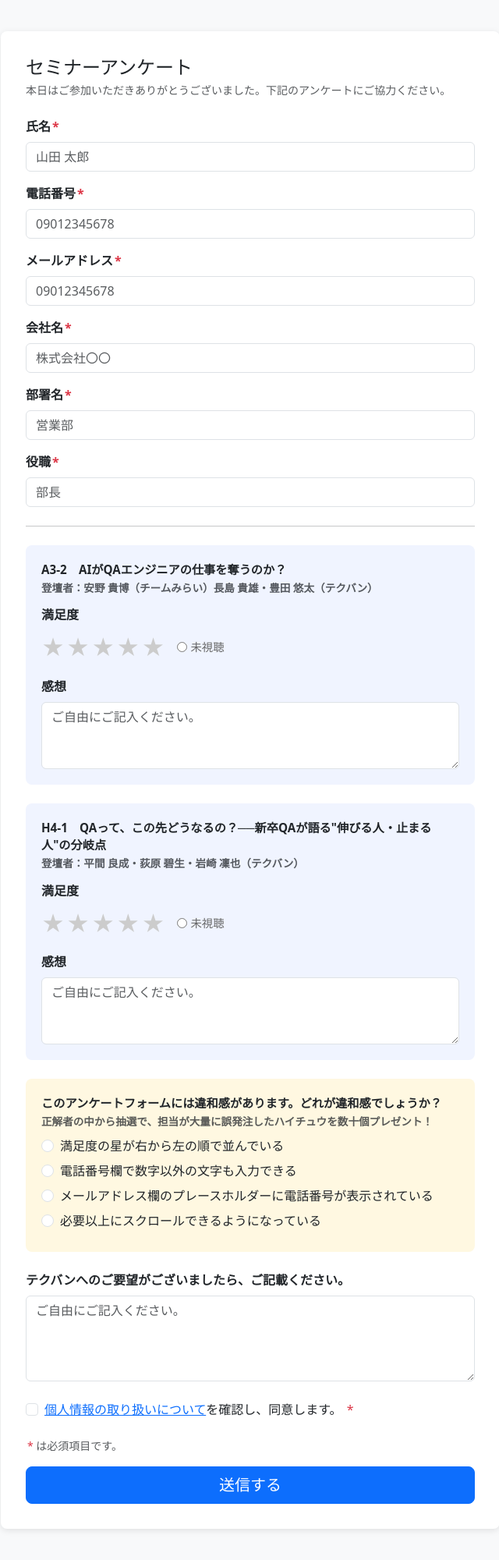
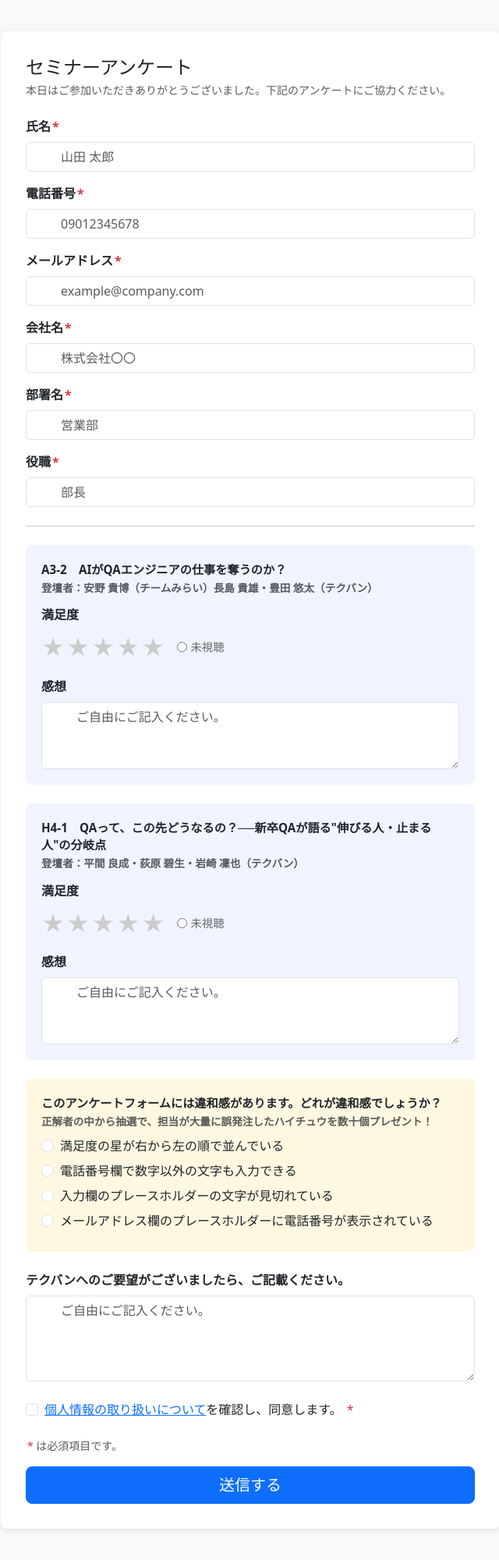
Before and after one commit to Kishi-Satoshi/survey, a Flask app: page / in a window 1280 px wide. Shown: the whole page at 78% size, without its empty margins (319-959 px from the left). Run offline with Flask 3, Linux system fonts and the light colour scheme.

Commit message:
Switch bug to placeholder text-indent cutoff
- Add text-indent: 2rem to .form-control causing placeholder text cutoff
- Restore email placeholder to example@company.com
- Update quiz choices: correct answer #3 is now placeholder cutoff
- Update thanks page and admin console for new correct answer

https://claude.ai/code/session_01TSXfBYrdznwg9HnJBHLdkV

```diff
--- a/templates/admin.html
+++ b/templates/admin.html
@@ -63,7 +63,7 @@
                 {% for col in fieldnames %}
                 <td>
                   {% if col == '不具合クイズ' %}
-                    {% if row[col] == 'メールアドレス欄のプレースホルダーに電話番号が表示されている' %}
+                    {% if row[col] == '入力欄のプレースホルダーの文字が見切れている' %}
                       <span class="badge bg-success">正解</span>
                     {% elif row[col] %}
                       <span class="badge bg-danger">不正解</span>
@@ -114,7 +114,7 @@
                 {% for col in fieldnames %}
                 <td>
                   {% if col == '不具合クイズ' %}
-                    {% if row[col] == 'メールアドレス欄のプレースホルダーに電話番号が表示されている' %}
+                    {% if row[col] == '入力欄のプレースホルダーの文字が見切れている' %}
                       <span class="badge bg-success">正解</span>
                     {% elif row[col] %}
                       <span class="badge bg-danger">不正解</span>
--- a/templates/form.html
+++ b/templates/form.html
@@ -16,6 +16,7 @@
       padding: 2rem;
     }
     .required-mark { color: #dc3545; margin-left: 2px; }
+    .form-control { text-indent: 2rem; }
     .seminar-section {
       background: #f0f4ff;
       border-radius: 8px;
@@ -116,7 +117,7 @@
           id="email"
           name="email"
           value="{{ values.email or '' }}"
-          placeholder="09012345678"
+          placeholder="example@company.com"
         >
         {% if errors.email %}
         <div class="invalid-feedback">{{ errors.email }}</div>
@@ -277,12 +278,12 @@
             <label class="form-check-label" for="quiz2">電話番号欄で数字以外の文字も入力できる</label>
           </div>
           <div class="form-check mb-2">
-            <input class="form-check-input" type="radio" name="quiz_answer" id="quiz3" value="メールアドレス欄のプレースホルダーに電話番号が表示されている" {% if values.quiz_answer == 'メールアドレス欄のプレースホルダーに電話番号が表示されている' %}checked{% endif %}>
-            <label class="form-check-label" for="quiz3">メールアドレス欄のプレースホルダーに電話番号が表示されている</label>
+            <input class="form-check-input" type="radio" name="quiz_answer" id="quiz3" value="入力欄のプレースホルダーの文字が見切れている" {% if values.quiz_answer == '入力欄のプレースホルダーの文字が見切れている' %}checked{% endif %}>
+            <label class="form-check-label" for="quiz3">入力欄のプレースホルダーの文字が見切れている</label>
           </div>
           <div class="form-check mb-2">
-            <input class="form-check-input" type="radio" name="quiz_answer" id="quiz4" value="必要以上にスクロールできるようになっている" {% if values.quiz_answer == '必要以上にスクロールできるようになっている' %}checked{% endif %}>
-            <label class="form-check-label" for="quiz4">必要以上にスクロールできるようになっている</label>
+            <input class="form-check-input" type="radio" name="quiz_answer" id="quiz4" value="メールアドレス欄のプレースホルダーに電話番号が表示されている" {% if values.quiz_answer == 'メールアドレス欄のプレースホルダーに電話番号が表示されている' %}checked{% endif %}>
+            <label class="form-check-label" for="quiz4">メールアドレス欄のプレースホルダーに電話番号が表示されている</label>
           </div>
         </div>
       </div>
--- a/templates/thanks.html
+++ b/templates/thanks.html
@@ -27,8 +27,8 @@
 
     <div class="text-start mt-3 p-3" style="background: #fff8e1; border-radius: 8px;">
       <div class="fw-semibold mb-2">違和感クイズの答え</div>
-      <p class="mb-2"><strong>正解：メールアドレス欄のプレースホルダーに電話番号が表示されている</strong></p>
-      <p class="text-muted small mb-0">AIにコーディングを任せた際、フォームの入力欄を複製して作成すると、プレースホルダーのテキストが前の欄のまま残ってしまうことがあります。今回はメールアドレス欄のプレースホルダーが電話番号（09012345678）になっていました。</p>
+      <p class="mb-2"><strong>正解：入力欄のプレースホルダーの文字が見切れている</strong></p>
+      <p class="text-muted small mb-0">AIにCSSの調整を任せた際、入力欄に不要な <code>text-indent</code> が追加されてしまい、プレースホルダーの文字が右にずれて見切れていました。AIがレイアウト調整で余計なスタイルを付けてしまう、典型的なデグレです。</p>
     </div>
   </div>
 </body>
```
